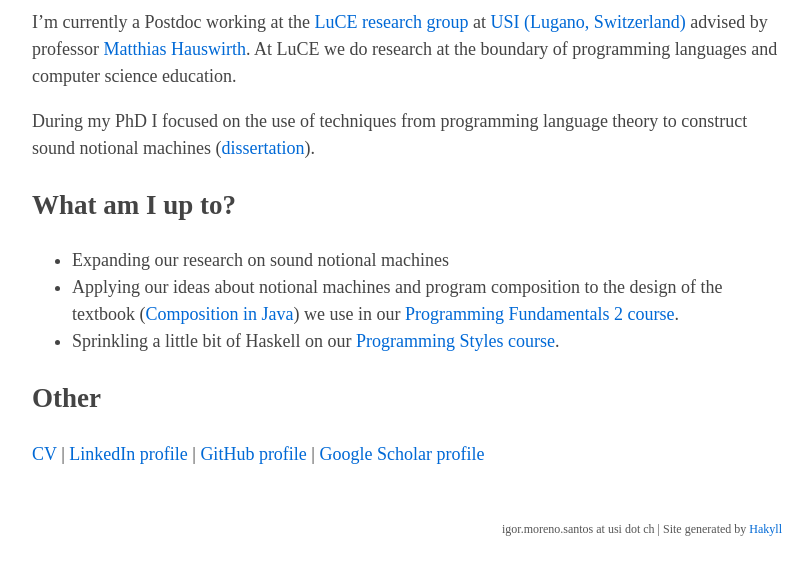
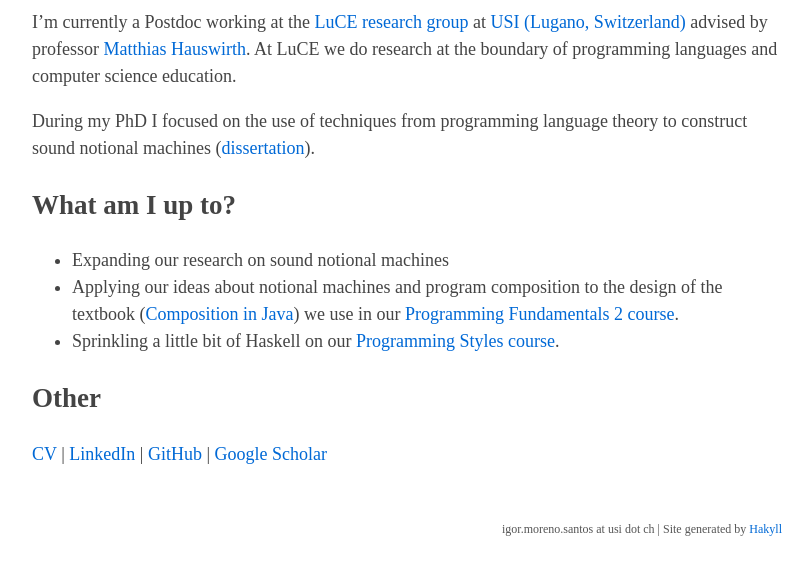
Before and after one commit to igormoreno/igormoreno.github.io, a plain HTML site: page docs/index.html in a window 1280 px wide. Shown: the part 109-684 px from the top of the page, without its empty margins (233-1045 px from the left). Drawn offline with Linux system fonts and the light colour scheme; a web font is replaced by a local one.

Commit message:
simplify profile links

```diff
--- a/docs/index.html
+++ b/docs/index.html
@@ -24,7 +24,7 @@
 <li>Sprinkling a little bit of Haskell on our <a href="https://search.usi.ch/en/courses/35268148/programming-styles">Programming Styles course</a>.</li>
 </ul>
 <h2 id="other">Other</h2>
-<p><a href="cv.pdf">CV</a> | <a href="https://www.linkedin.com/in/igormoreno/">LinkedIn profile</a> | <a href="https://github.com/igormoreno/">GitHub profile</a> | <a href="https://scholar.google.ch/citations?user=9ILKPggAAAAJ">Google Scholar profile</a></p>
+<p><a href="cv.pdf">CV</a> | <a href="https://www.linkedin.com/in/igormoreno/">LinkedIn</a> | <a href="https://github.com/igormoreno/">GitHub</a> | <a href="https://scholar.google.ch/citations?user=9ILKPggAAAAJ">Google Scholar</a></p>
         </div>
         <div id="footer">
             igor.moreno.santos at usi dot ch
```
Also changed, not shown: 1 other file.
